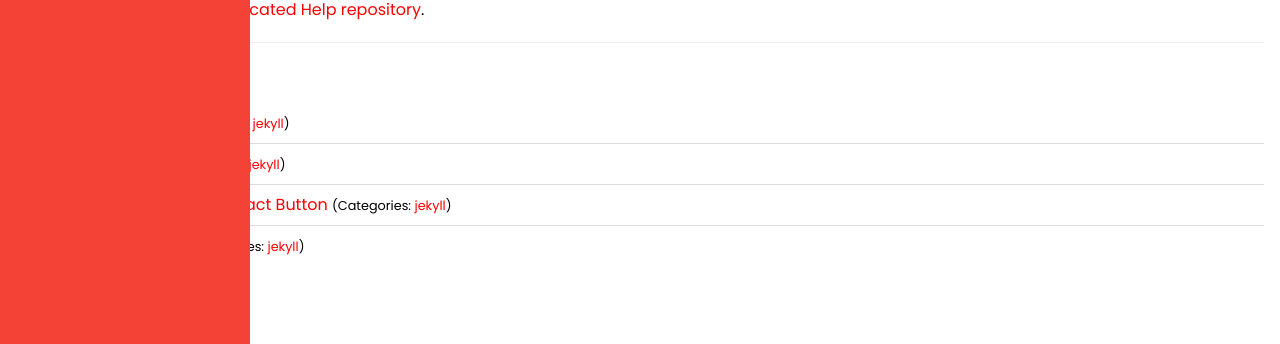
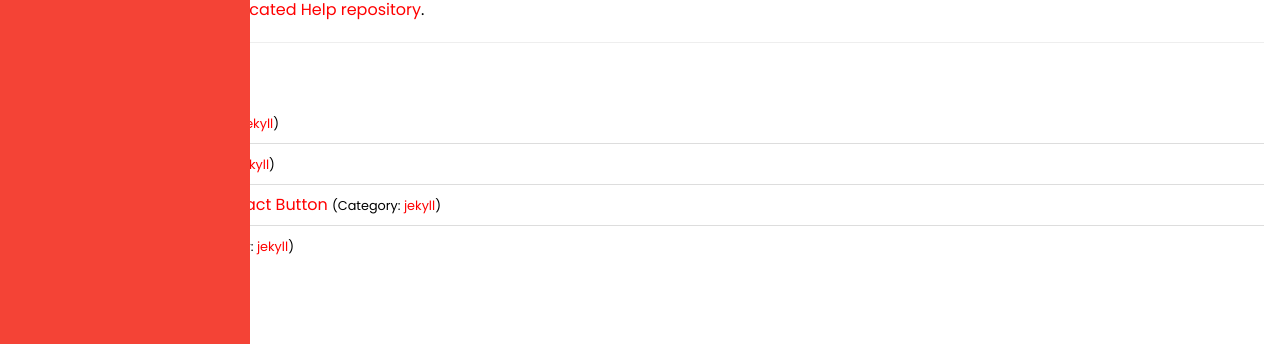
Before and after one commit to chipprogrammers/Good, a Jekyll site: the page built from _posts/2018-01-23-pagination-test3.md, in a window 1280 px wide. Shown: the part 439-783 px from the top of the page. Built offline with Jekyll 4.4.1, drawn with Linux system fonts in a browser that asks for light colours; comment, search, counter and statistics services are not loaded.

Commit message:
Update post.html

```diff
--- a/_layouts/post.html
+++ b/_layouts/post.html
@@ -9,7 +9,7 @@
 {% for post in site.posts  %}
     {% assign postHasSimilar = false %}
     {% for tag in post.category %}
-        {% for thisTag in page.categories %}
+        {% for thisTag in page.category %}
             {% if postHasSimilar == false and hasSimilar.size < 6 and post != page and tag == thisTag %}
                 {% if hasSimilar.size == 0 %}
                 <h4>Related Posts</h4>
@@ -17,8 +17,8 @@
                 {% endif %}
                 <li>
                     <a href="{{ site.url }}{{ post.url }}">{{ post.title }}</a>
-                    {% if post.categories %}
-                        <small>(Categories: {% for category in post.categories %}<a href="/category/{{ category }}">{{ category }}</a>{% if forloop.last == false %}, {% endif %}{% endfor %})</small>
+                    {% if post.category %}
+                        <small>(Category: {% for category in post.category %}<a href="/blog/category/{{ category }}">{{ category }}</a>{% if forloop.last == false %}, {% endif %}{% endfor %})</small>
                     {% endif %}
                 </li>
                 {% capture hasSimilar %}{{ hasSimilar }}*{% endcapture %}
@@ -33,10 +33,10 @@
 
 <div class="w3-bar w3-round">
   {% if page.previous.url %}
-    <a class="w3-button w3-red" href="{{ site.url }}{{ page.previous.url }}">&laquo; Previous</a>
+    <a class="w3-button w3-red" href="{{ site.baseurl }}{{ page.previous.url }}">&laquo; Previous</a>
   {% endif %}
   {% if page.next.url %}
-    <a class="w3-button w3-right w3-red" href="{{ site.url }}{{ page.next.url }}">Next &raquo;</a>
+    <a class="w3-button w3-right w3-red" href="{{ site.baseurl }}{{ page.next.url }}">Next &raquo;</a>
   {% endif %}
 </div>
 </article>
```
